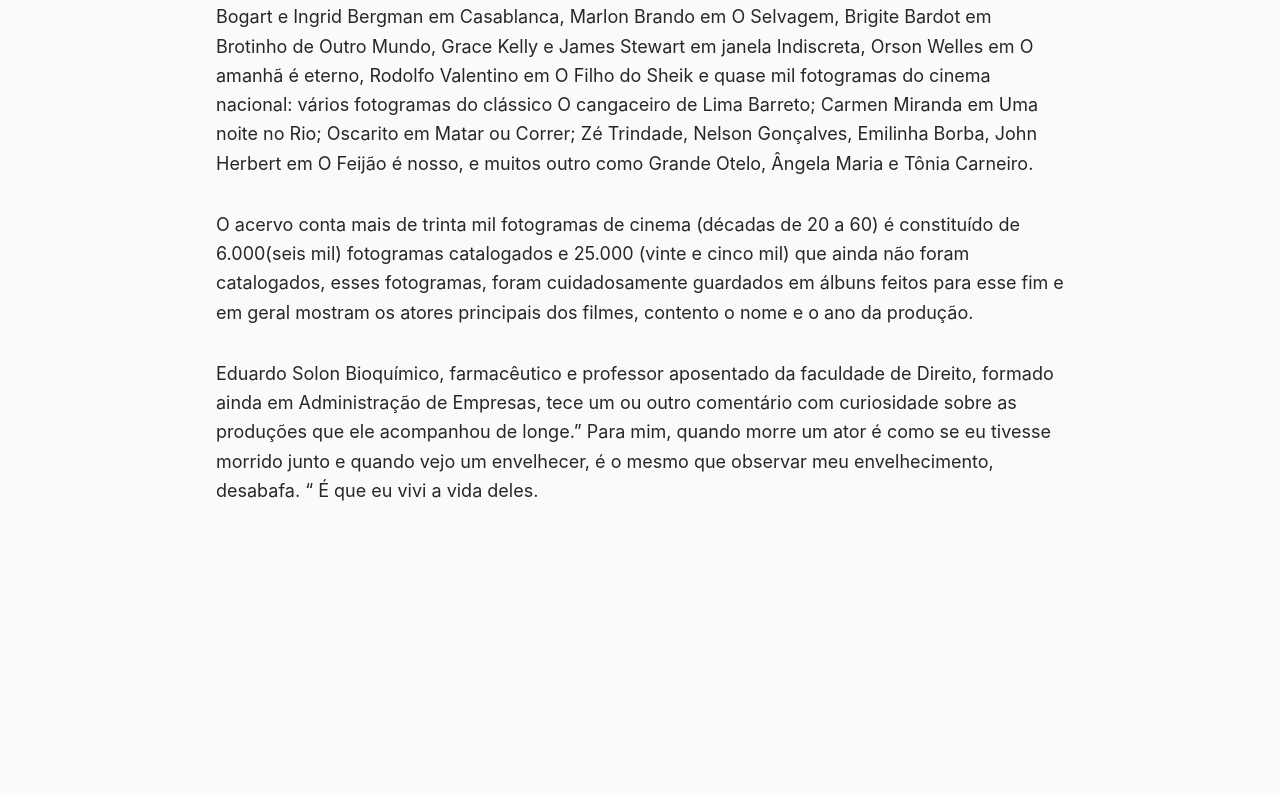
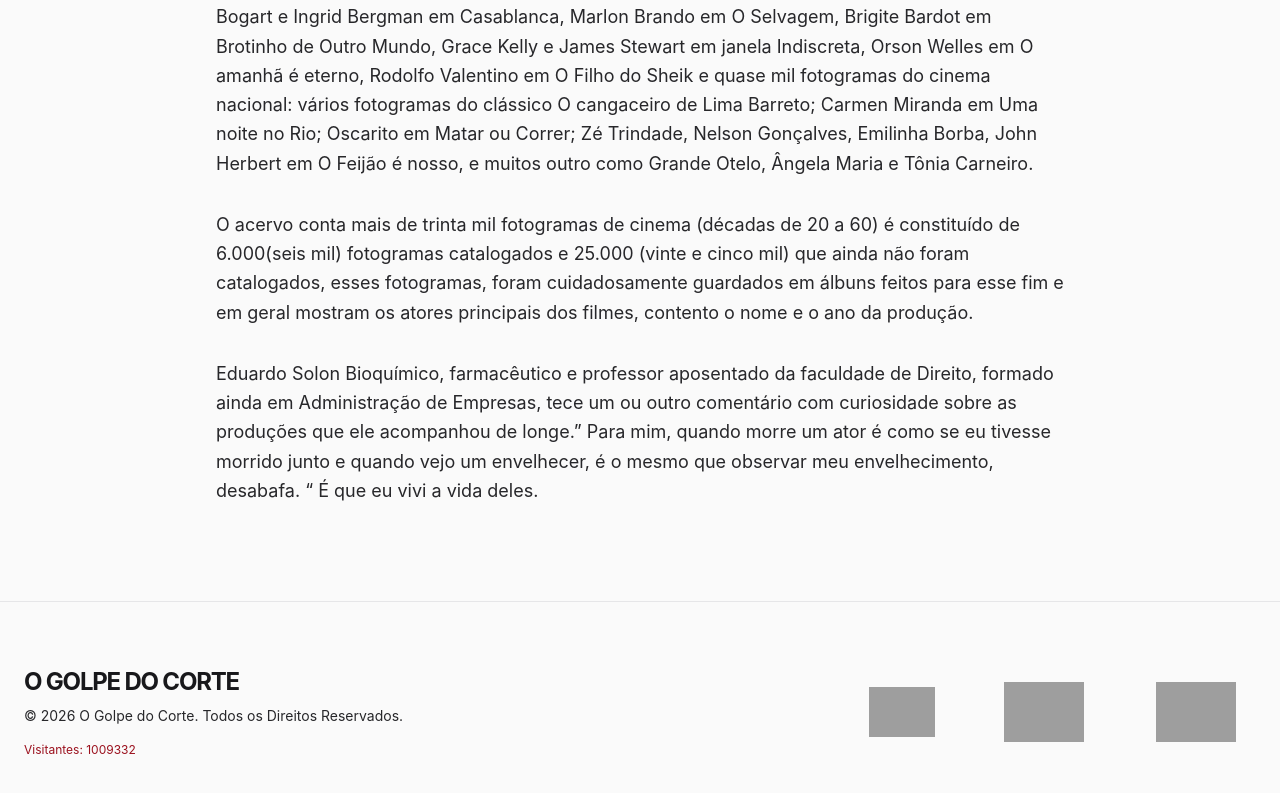
Before and after one commit to nathanaeljzn/ogolpedocorte, a Next.js app: page /sobre-a-colecao in a window 1280 px wide. Shown: the part 853-1646 px from the top of the page. Before the commit the page ends 1454 px from the top, so only its background shows below. Built offline with nearby package versions, Linux system fonts and the light colour scheme; grey boxes are pictures that could not be loaded.

Commit message:
feat(sobre-a-colecao): Add footer and layout adjustments
Includes the `Footer` component and adjusts the page layout to accommodate it, ensuring a better vertical flow and integrating the footer into the application's structure.

```diff
--- a/app/sobre-a-colecao/page.tsx
+++ b/app/sobre-a-colecao/page.tsx
@@ -1,9 +1,10 @@
 import { ArrowLeft } from 'lucide-react';
 import Link from 'next/link';
+import { Footer } from '@/components/ui/footer';
 
 export default function SobreAColecao() {
   return (
-    <div className="min-h-screen bg-zinc-50 text-zinc-900">
+    <div className="min-h-screen bg-zinc-50 text-zinc-900 flex flex-col">
       <header className="p-6 border-b border-zinc-300/50 bg-zinc-100/50 backdrop-blur-md sticky top-0 z-40">
         <div className="max-w-4xl mx-auto flex items-center justify-between">
           <h1 className="text-2xl font-display font-bold text-zinc-900">A Coleção</h1>
@@ -14,7 +15,7 @@ export default function SobreAColecao() {
         </div>
       </header>
 
-      <main className="max-w-4xl mx-auto px-6 py-16 md:py-24">
+      <main className="max-w-4xl mx-auto px-6 py-16 md:py-24 flex-grow">
         <div className="space-y-8 text-lg text-zinc-800 leading-relaxed font-sans">
           <p>
             Manuel Eduardo Pierre Solon começou sua coleção de fotogramas ainda criança, conseguidos no cine são João, em Sobral. Seus álbuns foram aumentando em sua passagem pelo Crato. Já em Fortaleza chegou ao auge quando frequentava as seções dos cines Rex e Diogo.
@@ -37,6 +38,7 @@ export default function SobreAColecao() {
           </p>
         </div>
       </main>
+      <Footer />
     </div>
   );
 }
```
